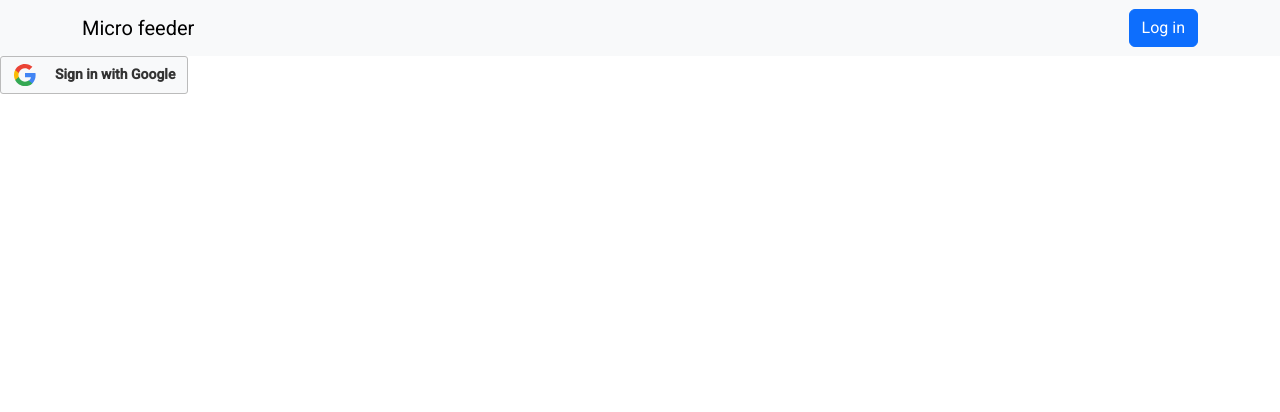
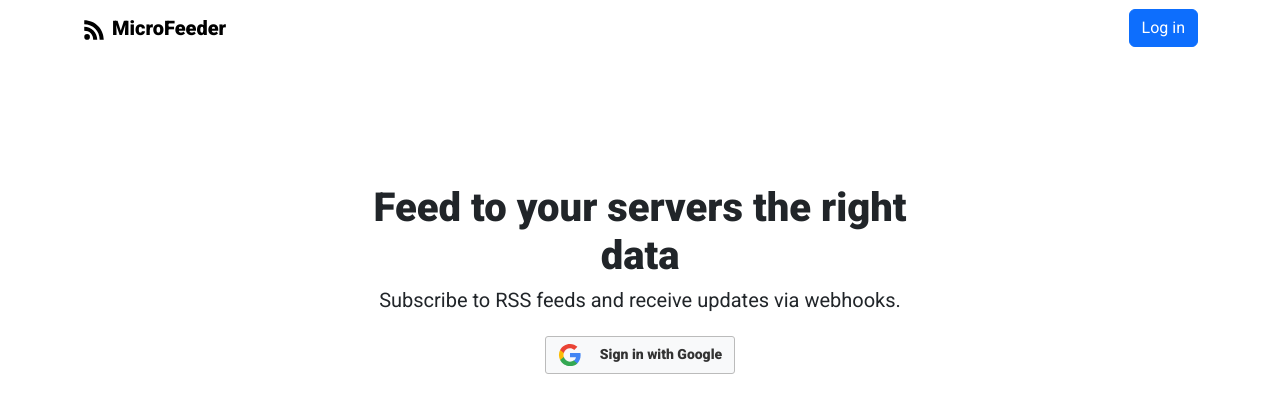
Before and after one commit to wolfgang000/micro_feeder, a React (Create React App) app in the folder frontend/: page / in a window 1280 px wide. Shown: the top 412 px of the page. Built offline with nearby package versions, Linux system fonts and the light colour scheme; no server answers.

Commit message:
Add intial draft

```diff
--- a/frontend/src/index.css
+++ b/frontend/src/index.css
@@ -1,4 +1,4 @@
-@import url("https://fonts.googleapis.com/css2?family=Roboto:wght@300;400;500&display=swap");
+@import url("https://fonts.googleapis.com/css2?family=Roboto:wght@300;400;500;900&display=swap");
 
 * {
   font-family: Roboto, sans-serif;
--- a/frontend/src/pages/Landing/index.tsx
+++ b/frontend/src/pages/Landing/index.tsx
@@ -1,14 +1,16 @@
 import "./style.css";
 import env from "../../env";
 import googleLogo from "../../assets/google.svg";
+import rssLogo from "../../assets/logo-rss.svg";
 
 function Landing() {
   return (
     <div>
-      <nav className="navbar navbar-light bg-light static-top">
+      <nav className="navbar navbar-light static-top">
         <div className="container">
-          <a className="navbar-brand" href="#!">
-            Micro feeder
+          <a className="navbar-brand fw-bold" href="#!">
+            <img src={rssLogo} className="rss-logo-title" alt="logo" />
+            MicroFeeder
           </a>
           <a
             className="btn btn-primary"
@@ -19,15 +21,37 @@ function Landing() {
         </div>
       </nav>
 
+      <header className="masthead">
+        <div className="container position-relative">
+          <div className="row justify-content-center">
+            <div className="col-xl-6">
+              <div className="text-center">
+                <h1 className="fw-bold">Feed to your servers the right data</h1>
+                <h5 className="fw-normal">
+                  Subscribe to RSS feeds and receive updates via webhooks.
+                </h5>
+                <div className="row pt-3">
+                  <div className="col">
                     <a
                       className="btn btn-light btn-google"
                       role="button"
                       id="loginWithGoogleButton"
                       href={`${env.backend_url}/web/auth/login`}
                     >
-        <img src={googleLogo} className="google-logo-btn" alt="logo" />
+                      <img
+                        src={googleLogo}
+                        className="google-logo-btn"
+                        alt="logo"
+                      />
                       Sign in with Google
                     </a>
+                  </div>
+                </div>
+              </div>
+            </div>
+          </div>
+        </div>
+      </header>
     </div>
   );
 }
--- a/frontend/src/pages/Landing/style.css
+++ b/frontend/src/pages/Landing/style.css
@@ -12,3 +12,16 @@
   height: 3vmin;
   padding-right: 18px;
 }
+
+.rss-logo-title {
+  height: 1.2em;
+  padding-right: 6px;
+  vertical-align: middle;
+}
+
+header.masthead {
+  position: relative;
+  background-size: cover;
+  padding-top: 8rem;
+  padding-bottom: 8rem;
+}
```
Also changed, not shown: frontend/src/assets/logo-rss.svg (added). Lines whose indentation alone changed are shown as unchanged.
